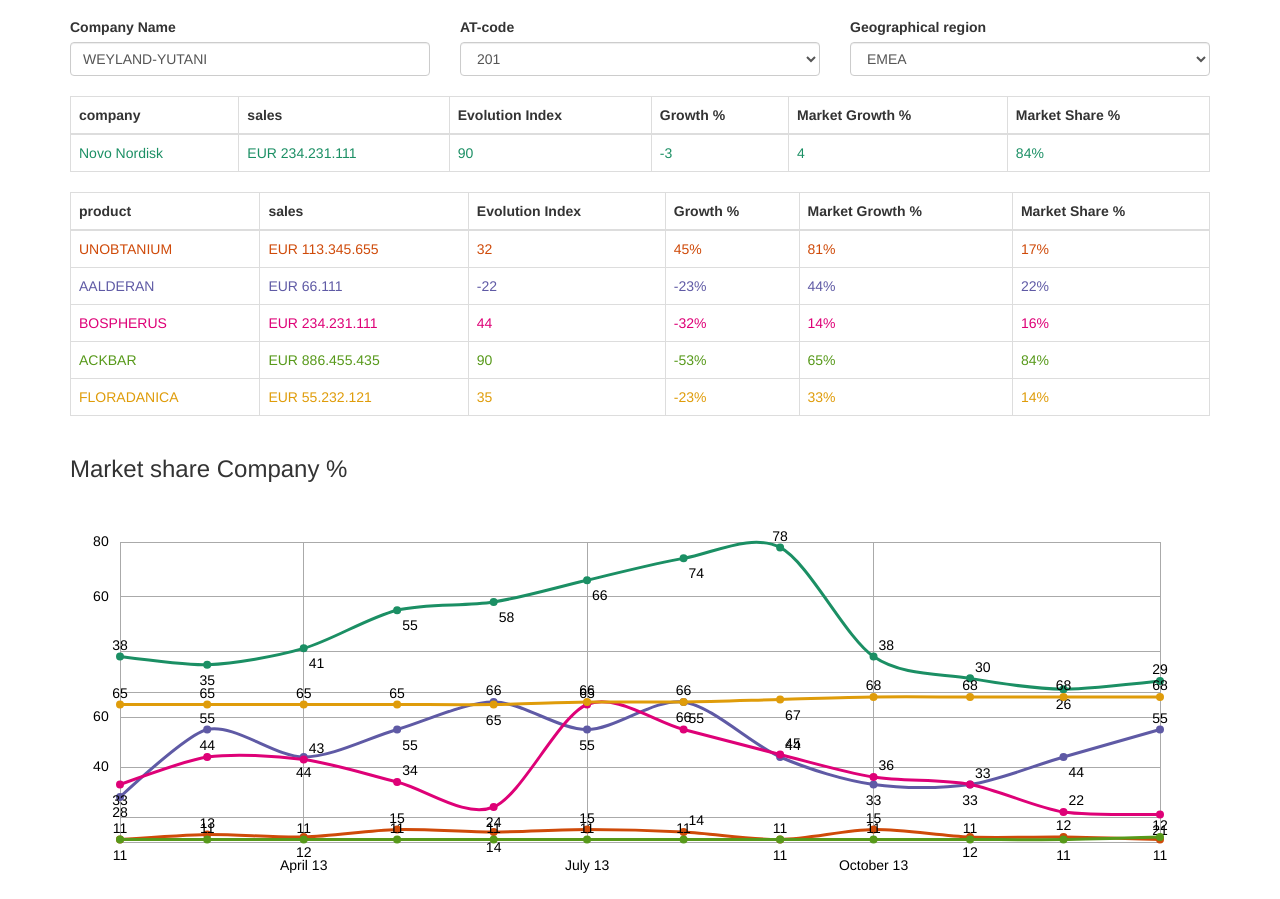
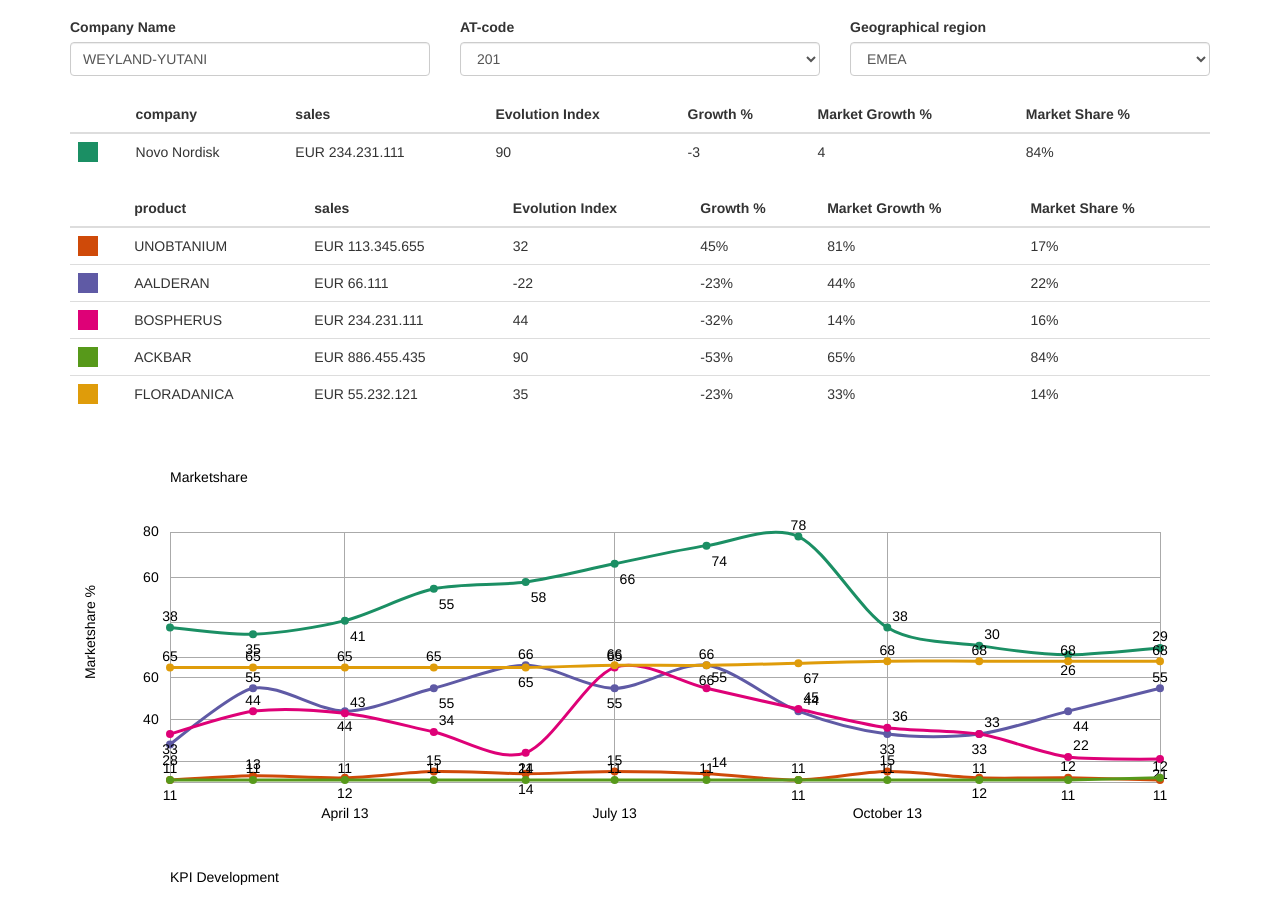
Before and after one commit to larjen/pids, a website: page pids/index.html in a window 1280 px wide. Shown: the part 53-952 px from the top of the page. Drawn offline with nearby package versions, Linux system fonts and the light colour scheme.

Commit message:
dev
beutyfying, added labels - need font styling

```diff
--- a/pids/index.html
+++ b/pids/index.html
@@ -61,57 +61,82 @@
             font-size: 10px;
         }
 
+        div.picker {
+            width: 20px;
+            height: 20px;
+        }
+
         /* colors */
 
         .color-0 {
             stroke: #1B8F64;
             color: #1B8F64;
+            background-color: #1B8F64;
+
         }
 
         .color-1 {
             stroke: #CF4A09;
             color: #CF4A09;
+            background-color: #CF4A09;
+
         }
 
         .color-2 {
             stroke: #5F5AA5;
             color: #5F5AA5;
+            background-color: #5F5AA5;
+
         }
 
         .color-3 {
             stroke: #DE0177;
             color: #DE0177;
+            background-color: #DE0177;
+
         }
 
         .color-4 {
             stroke: #57991A;
             color: #57991A;
+            background-color: #57991A;
+
         }
 
 
         .color-5 {
             stroke: #DF9C0A;
             color: #DF9C0A;
+            background-color: #DF9C0A;
+
         }
 
         .color-6 {
             stroke: #956216;
             color: #956216;
+            background-color: #956216;
+
         }
 
         .color-7 {
             stroke: #515451;
             color: #515451;
+            background-color: #515451;
+
         }
 
         .color-8 {
             stroke: #2B57A3;
             color: #2B57A3;
+            background-color: #2B57A3;
+
         }
 
         .color-9 {
             stroke: #FC6A0B;
             color: #FC6A0B;
+            background-color: #FC6A0B;
+
         }
 
         td[data-action="dim"],
@@ -191,10 +216,8 @@
                 <div class="table-responsive" id="table-company">
 
                 </div>
-
             </div>
         </div>
-
         <div class="row">
             <div class="col-md-12">
                 <div class="table-responsive" id="table-product">
@@ -202,20 +225,12 @@
                 </div>
             </div>
         </div>
-
         <div class="row">
-            <div class="col-md-12">
-                <h3>Market share Company %</h3>
-            </div>
             <div class="col-md-12" id="svg-container-marketshare" style="height: 400px;">
 
             </div>
         </div>
-
         <div class="row">
-            <div class="col-md-12">
-                <h3>Market share Product %</h3>
-            </div>
             <div class="col-md-12" id="svg-container-mat" style="height: 400px;">
 
             </div>
--- a/pids/pids-graph-1.js
+++ b/pids/pids-graph-1.js
@@ -145,10 +145,10 @@
             this.chart[ds.chartid].axis.y = svg.append("g")
                 .call(axisGenerators.y)
                 .attr("class", "y-axis y-axis-"+ds.chartid)
-                .attr("transform", "translate(" + this.padding + ",0)");
+                .attr("transform", "translate(" + this.chart[ds.chartid].xStart + ",0)");
 
             svg.selectAll(".x-axis-"+ds.chartid+" text").attr({
-                "dy": this.padding/2
+                "dy": this.padding/1.5
             });
 
             svg.selectAll(".y-axis-"+ds.chartid+" text").attr({
@@ -273,7 +273,43 @@
                 class: "label-" + ds.entityid + " dim dim-" + ds.entityid
             });
 
+
+
         return labels;
+    },
+    addText: function(ds, svg, scale){
+
+
+        console.log('addText',ds);
+        console.log('this.chart[ds.chartid]',this.chart[ds.chartid]);
+
+        var title = d3.select(".chart-title-"+this.chart[ds.chartid].svgid);
+
+        console.log(title, ".chart-title-"+this.chart[ds.chartid].svgid);
+
+
+        if (title[0][0] === null) {
+
+        svg.append("text")
+            .attr('class','chart-title-'+this.chart[ds.chartid].svgid)
+            .attr('text-anchor','start')
+            .attr('transform','translate('+this.chart[ds.chartid].xStart+','+this.padding+')')
+            .text(this.svg[this.chart[ds.chartid].svgid].title);
+
+        svg.append("text")
+            .attr('class','chart-yaxis-title-'+this.chart[ds.chartid].svgid)
+            .attr('text-anchor','middle')
+            .attr('transform','translate('+this.padding/2+',200)rotate(-90)')
+            .text(this.chart[ds.chartid].ylabel);
+
+        }
+
+
+
+
+            //console.log(yaxislabel);                 'transform':'rotate(-90)',
+
+
     },
     drawLine: function (ds) {
 
@@ -311,6 +347,8 @@
         // add labels
         var labels = this.addLabels(ds, svg, scale);
 
+        // add text explanations
+        var text = this.addText(ds, svg, scale);
     },
     calculateScales: function () {
 
@@ -361,7 +399,7 @@
         for (var i = 0; i < this.entityTypes.length; i++) {
 
             var tableContainer = $("#table-" + this.dataSet.entity[i].type);
-            var table = $('<table></table>').addClass("table table-bordered");
+            var table = $('<table></table>').addClass("table");
             var tableBody = $('<tbody></tbody>');
             var headerAdded = false;
 
@@ -379,7 +417,10 @@
                         var header = $('<thead></thead>');
                         var headerRow = $('<tr></tr>');
 
-                        // first add the entity type to the table
+                        // append the color legend
+                        headerRow.append('<th></th>');
+
+                        // add the entity type to the table
                         headerRow.append('<th>' + this.dataSet.entity[j].type + '</th>');
 
                         for (var k = 0; k < headerKeys.length; k++) {
@@ -391,10 +432,12 @@
                     }
 
                     // now add the row of data
-                    var dataRow = $('<tr class="dim dim-' + this.dataSet.entity[j].entityid + ' ' + this.getColorClassName(j) + '"></tr>');
+                    var dataRow = $('<tr class="dim dim-' + this.dataSet.entity[j].entityid + '"></tr>');
                     var keys = Object.keys(this.dataSet.entity[j].properties);
 
-                    // first add the entity name to the table
+                    dataRow.append('<td data-name="' + this.dataSet.entity[j].entityid + '" data-action="dim"><div data-name="' + this.dataSet.entity[j].entityid + '" data-action="dim" class="picker ' + this.getColorClassName(j) + '"></div></td>');
+
+                    // add the entity name to the table
                     dataRow.append('<td data-name="' + this.dataSet.entity[j].entityid + '" data-action="dim">' + this.dataSet.entity[j].name + '</td>');
                     for (var k = 0; k < keys.length; k++) {
                         //console.log("inserting " + dataSet.entity[j].properties[keys[k]]);
@@ -508,22 +551,21 @@
             this.svg[this.dataSet.svg[i].svgid] = this.dataSet.svg[i];
         }
     },
-
     setSizes: function(){
 
 
-        console.log("this",this);
+        //console.log("this",this);
         // set height and width for all svg
         for (var i = 0; i < this.dataSet.chart.length ; i++) {
             this.svg[this.dataSet.chart[i].svgid].height = $("#svg-container-" + this.dataSet.chart[i].svgid).height();
             this.svg[this.dataSet.chart[i].svgid].width = $("#svg-container-" + this.dataSet.chart[i].svgid).width();
         }
 
-        console.log("this.svg",this.svg);
+        //console.log("this.svg",this.svg);
 
         // set toppadding for the chart
         for (var i = 0; i < this.chartId.length ; i++){
-            console.log("now calculating for",this.chartId[i]);
+            //console.log("now calculating for",this.chartId[i]);
 
             var slicetotal = this.chart[this.chartId[i]].slicetotal;
             var slicenumber = this.chart[this.chartId[i]].slicenumber;
@@ -531,27 +573,27 @@
             var isLast = (slicenumber == slicetotal );
 
 
-            console.log("isFirst",isFirst,"isLast", isLast);
+            //console.log("isFirst",isFirst,"isLast", isLast);
 
 
-            this.chart[this.chartId[i]].height = (this.svg[this.chart[this.chartId[i]].svgid].height  - 2 * this.padding ) / slicetotal;
-            this.chart[this.chartId[i]].width = (this.svg[this.chart[this.chartId[i]].svgid].width  - 2 * this.padding );
+            this.chart[this.chartId[i]].height = (this.svg[this.chart[this.chartId[i]].svgid].height  - 3 * this.padding ) / slicetotal;
+            this.chart[this.chartId[i]].width = (this.svg[this.chart[this.chartId[i]].svgid].width  - 3 * this.padding );
 
 
-            console.log("this.chart[this.chartId[i]].svgid",this.chart[this.chartId[i]].svgid);
-            console.log("this.svg[this.chart[this.chartId[i]].svgid].height",this.svg[this.chart[this.chartId[i]].svgid].height);
+            //console.log("this.chart[this.chartId[i]].svgid",this.chart[this.chartId[i]].svgid);
+            //console.log("this.svg[this.chart[this.chartId[i]].svgid].height",this.svg[this.chart[this.chartId[i]].svgid].height);
 
-            console.log("this.chart[this.chartId[i]].height",this.chart[this.chartId[i]].height);
+            //console.log("this.chart[this.chartId[i]].height",this.chart[this.chartId[i]].height);
 
-            this.chart[this.chartId[i]].yStart = this.padding + this.chart[this.chartId[i]].height * (slicenumber - 1);
-            this.chart[this.chartId[i]].yEnd = this.padding + this.chart[this.chartId[i]].height * slicenumber;
+            this.chart[this.chartId[i]].yStart = this.padding * 2 + this.chart[this.chartId[i]].height * (slicenumber - 1);
+            this.chart[this.chartId[i]].yEnd = this.padding * 2  + this.chart[this.chartId[i]].height * slicenumber;
 
-            this.chart[this.chartId[i]].xStart = this.padding;
-            this.chart[this.chartId[i]].xEnd = this.padding + this.chart[this.chartId[i]].width;
+            this.chart[this.chartId[i]].xStart = 2 * this.padding;
+            this.chart[this.chartId[i]].xEnd = 2 * this.padding + this.chart[this.chartId[i]].width;
 
 
-            console.log("yStart",this.chart[this.chartId[i]].yStart);
-            console.log("yEnd",this.chart[this.chartId[i]].yEnd);
+            //console.log("yStart",this.chart[this.chartId[i]].yStart);
+            //console.log("yEnd",this.chart[this.chartId[i]].yEnd);
             console.log("xStart",this.chart[this.chartId[i]].xStart);
             console.log("xEnd",this.chart[this.chartId[i]].xEnd);
 
@@ -566,11 +608,6 @@
         this.setActionHandlers();
         this.renderTable();
         this.renderGraphs();
-
         console.log("this",this);
-
-
-
-
     }
 }
--- a/pids/pids_data.json
+++ b/pids/pids_data.json
@@ -658,8 +658,8 @@
     {
       "chartid": "mat-company",
       "svgid": "mat",
-      "x-label": "Month",
-      "y-label": "Evolution Index (MAT)",
+      "xlabel": "Month",
+      "ylabel": "Evolution Index (MAT)",
       "description": "KPI development - Company",
       "slicenumber": 1,
       "slicetotal": 2
@@ -667,8 +667,8 @@
     {
       "chartid": "mat-product",
       "svgid": "mat",
-      "x-label": "Month",
-      "y-label": "Evolution Index (MAT)",
+      "xlabel": "Month",
+      "ylabel": "Evolution Index (MAT)",
       "description": "KPI development - Product",
       "slicenumber": 2,
       "slicetotal": 2
@@ -676,8 +676,8 @@
     {
       "chartid": "marketshare-company",
       "svgid": "marketshare",
-      "x-label": "Month",
-      "y-label": "Marketshare %",
+      "xlabel": "Month",
+      "ylabel": "Marketshare %",
       "description": "Marketshare - company",
       "slicenumber": 1,
       "slicetotal": 2
@@ -685,8 +685,8 @@
     {
       "chartid": "marketshare-product",
       "svgid": "marketshare",
-      "x-label": "Month",
-      "y-label": "Marketshare %",
+      "xlabel": "Month",
+      "ylabel": "Marketshare %",
       "description": "Marketshare %",
       "slicenumber": 2,
       "slicetotal": 2
@@ -694,10 +694,13 @@
   ],
   "svg": [
     {
-      "svgid": "marketshare"
+      "svgid": "marketshare",
+      "title": "Marketshare"
     },
     {
-      "svgid": "mat"    }
+      "svgid": "mat",
+      "title": "KPI Development"
+    }
   ],
   "entity": [
     {
```
Also changed, not shown: pids/README.md.
